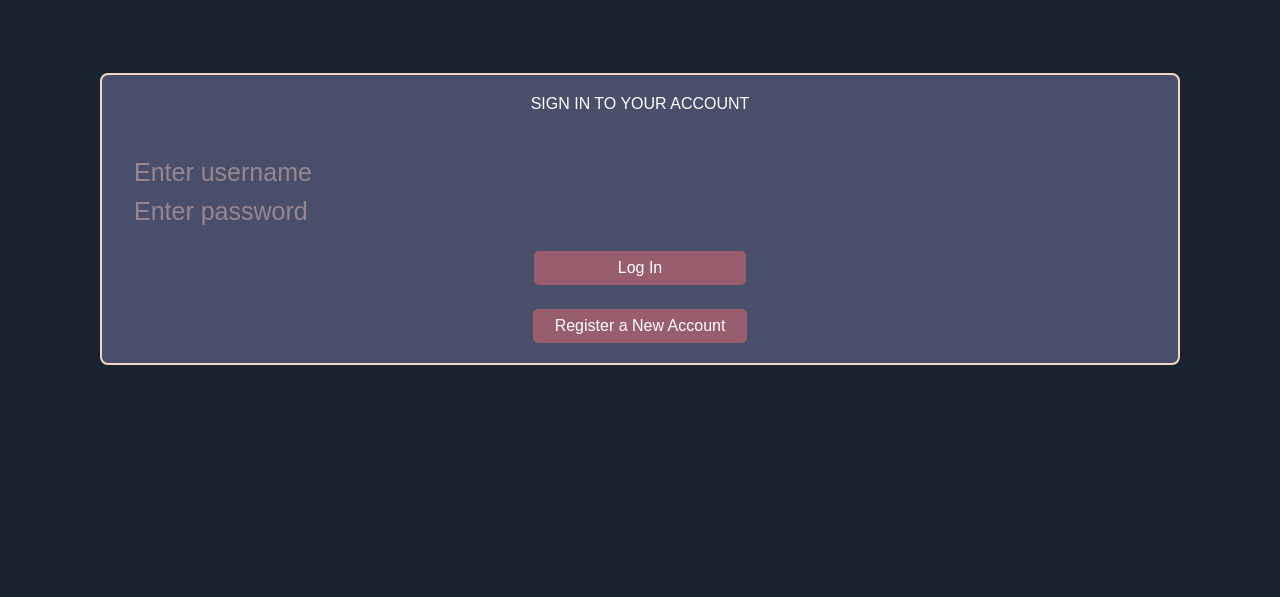
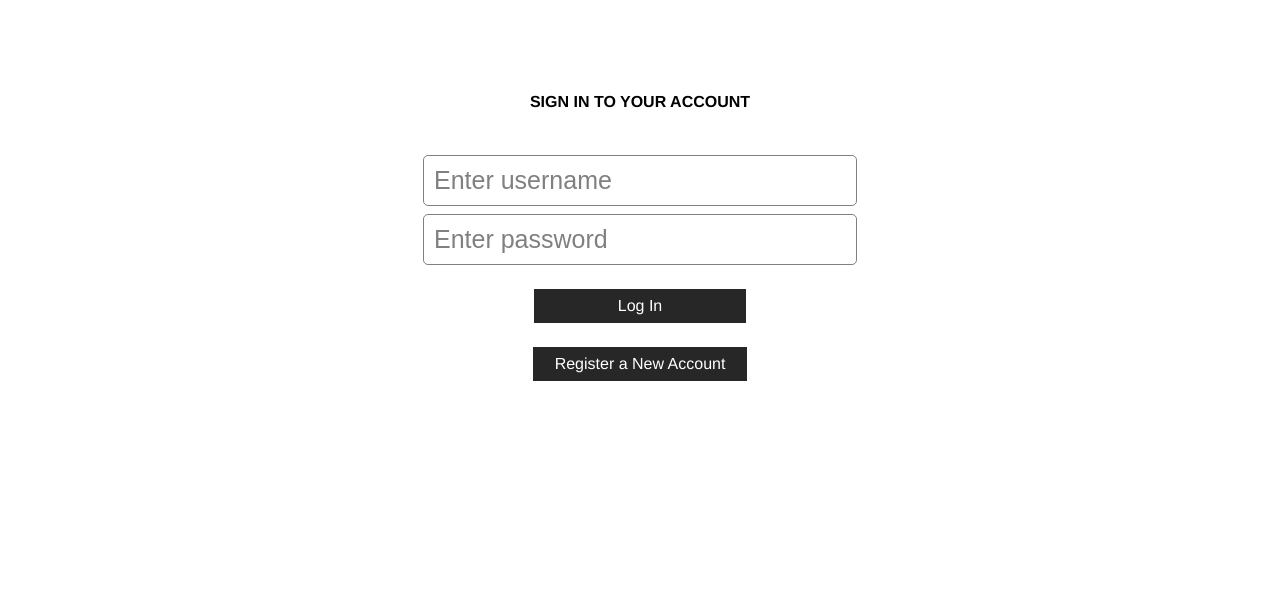
Before and after one commit to daogena/Fuel-Rate-Website, a plain HTML site: page login.html in a window 1280 px wide. Shown: the part 203-800 px from the top of the page. Drawn offline with Linux system fonts and the light colour scheme.

Commit message:
login.css-update2

```diff
--- a/style/login.css
+++ b/style/login.css
@@ -1,13 +1,13 @@
 
 body {
     margin: 0;
-    font-family: Arial, Helvetica, sans-serif;
-    background-color: #192231;
+    font-family: 'MaisonNeue-Bold','Helvetica',sans-serif;
+    /* background-color: #192231; */
 }
 
 header {
     min-height: 200px;
-    color: white;
+    color: black;
     display: flex;
     justify-content: center;
     position: relative;
@@ -37,52 +37,53 @@ header {
     margin-left: 100px;
     padding-top: 20px;
     padding-bottom: 20px;
-    background-color: #494E6B;
     display: flex;
     flex-direction: column;
     justify-content: center;
     align-items: center;
-    color: white;
-    border: 2px solid #EFD9C1;
-    border-radius: 8px;
+    color: black;
 }
 
 .login-title {
     padding-bottom: 36px;
+    font-weight: bold;
 }
 
 .login-container input {
-    margin-left: 64px;
     margin-top: 8px;
-    width: 100%;
+    padding: 10px 10px;
+    width: calc(40% - 20px);
     font-size: 25px;
     background-color: transparent;
-    border: none;
-    color: white;
+    border: 1px solid gray;
+    color: black;
+    border-radius: 5px;
 }
 
 ::placeholder {
-    color: #98878F;
+    color: gray;
 }
 
 .login-container input:focus {
     outline: none;
+    transform: translate3d(0, -5, 0);
+    box-shadow: 0 2rem 5rem rgba(0, 0, 0, .3);
+    transition: all 0.1s ease;
 }
 
 #login-button {
     margin-top: 24px;
-    background-color: #985E6D;
+    background-color: #272727;
+    padding: 8px 84px;
+    color: white;
     cursor: pointer;
-    padding: 8px 84px;
-    border-radius: 5px;
 }
 
 #register-button {
     margin-top: 24px;
-    background-color: #985E6D;
+    background-color: #272727;
+    padding: 8px 22px;
     cursor: pointer;
-    padding: 8px 22px;
-    border-radius: 5px;
 }
 
 a {
```
